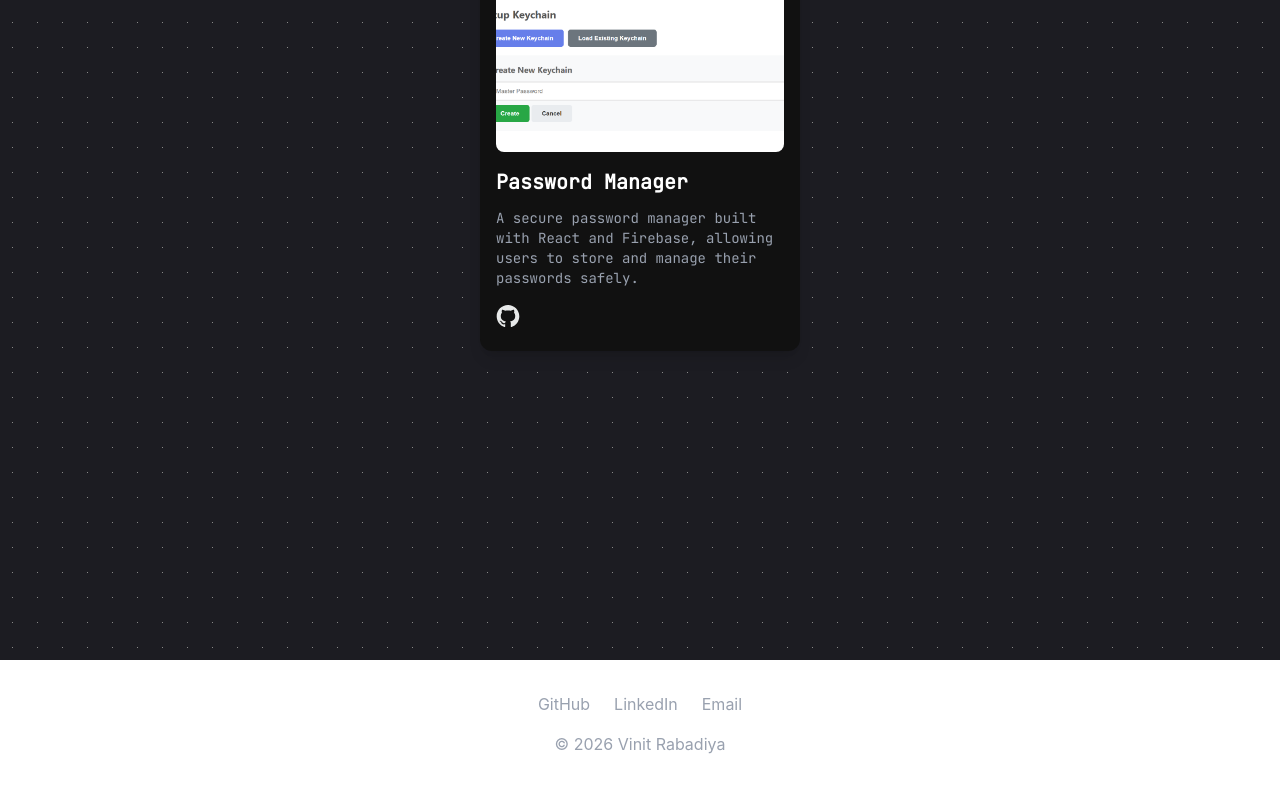
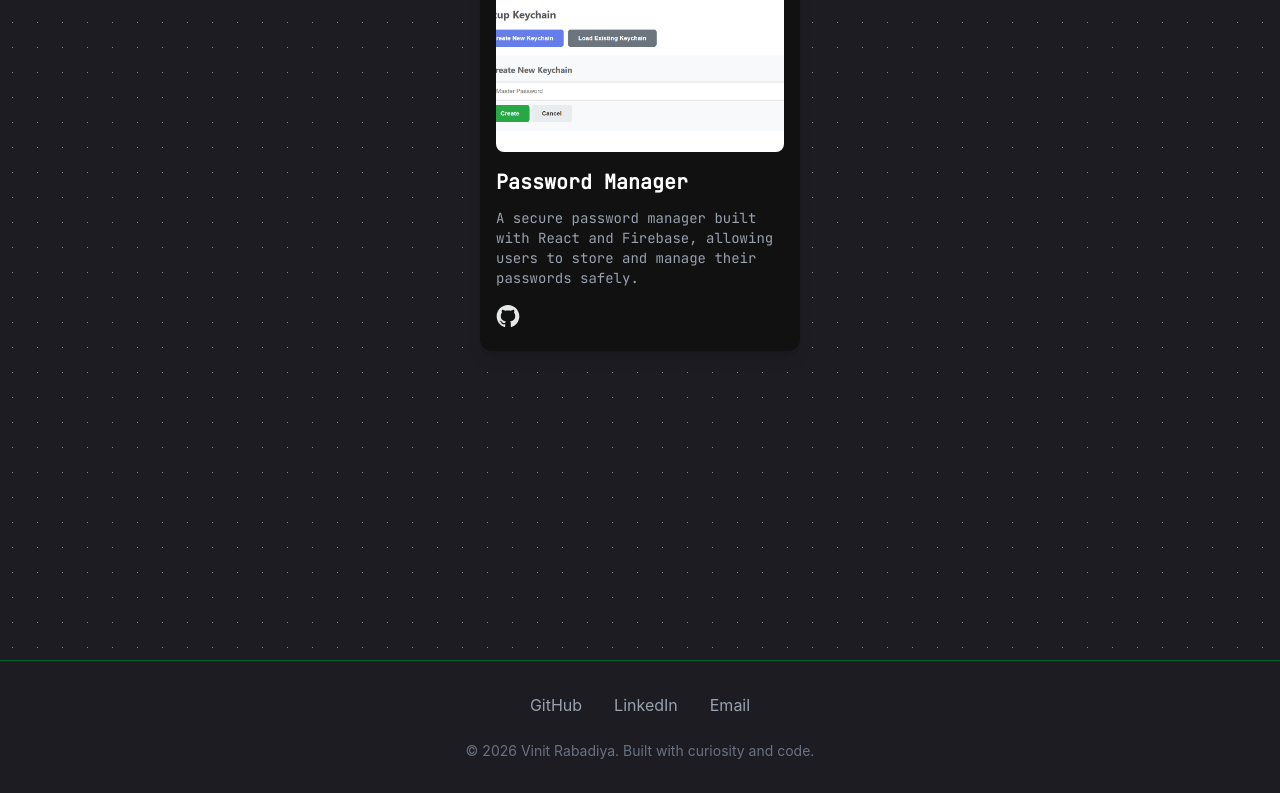
Before and after one commit to Vinit-Rabadiya/Portfolio, a React (Vite) app in the folder personalPortfolio/: page / in a window 1280 px wide. Shown: the part 1808-2601 px from the top of the page. Built offline with nearby package versions, Linux system fonts and the light colour scheme.

Commit message:
added links to footer

```diff
--- a/personalPortfolio/src/components/Footer/Footer.jsx
+++ b/personalPortfolio/src/components/Footer/Footer.jsx
@@ -1,16 +1,39 @@
-import React from "react";
 import "./Footer.css";
 
 function Footer() {
   return (
-    <footer className="flex flex-col items-center gap-4 py-8 text-gray-400">
-      <div className="flex gap-6">
-        <a href="https://github.com/yourusername">GitHub</a>
-        <a href="https://linkedin.com/in/yourusername">LinkedIn</a>
-        <a href="mailto:youremail@gmail.com">Email</a>
+    <footer className="bg-[var(--bg-color)] border-t border-green-800 py-8 px-4">
+      <div className="max-w-6xl mx-auto flex flex-col items-center gap-6">
+        <div className="flex gap-8 text-base">
+          <a
+            href="https://github.com/Vinit-Rabadiya"
+            target="_blank"
+            rel="noopener noreferrer"
+            className="text-gray-400 hover:text-[#00ff88] transition-colors duration-300"
+          >
+            GitHub
+          </a>
+          <a
+            href="https://www.linkedin.com/in/vinitrabadiya/"
+            target="_blank"
+            rel="noopener noreferrer"
+            className="text-gray-400 hover:text-[#00ff88] transition-colors duration-300"
+          >
+            LinkedIn
+          </a>
+          <a
+            href="mailto:youremail@gmail.com"
+            className="text-gray-400 hover:text-[#00ff88] transition-colors duration-300"
+          >
+            Email
+          </a>
+        </div>
+
+        <p className="text-gray-500 text-sm font-[var(--font)]">
+          © {new Date().getFullYear()} Vinit Rabadiya. Built with curiosity and
+          code.
+        </p>
       </div>
-
-      <p>© {new Date().getFullYear()} Vinit Rabadiya</p>
     </footer>
   );
 }
```
